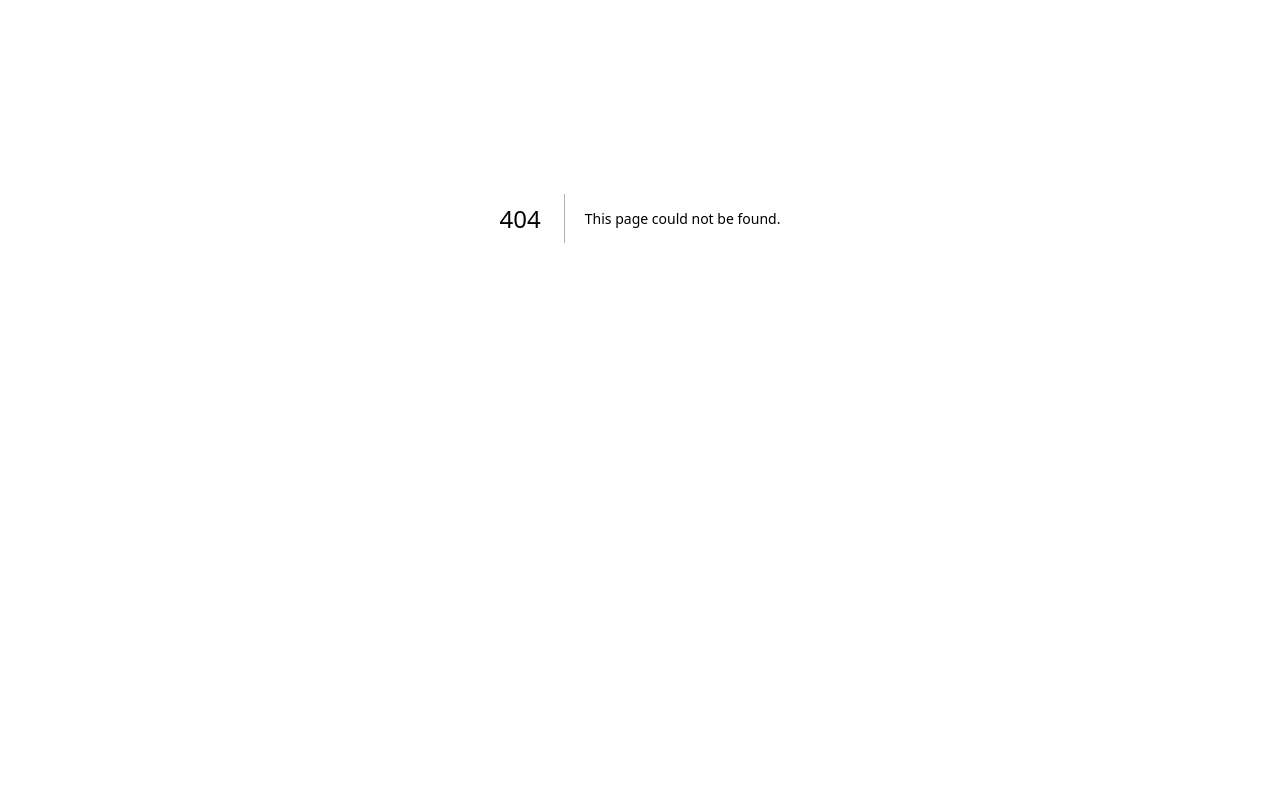
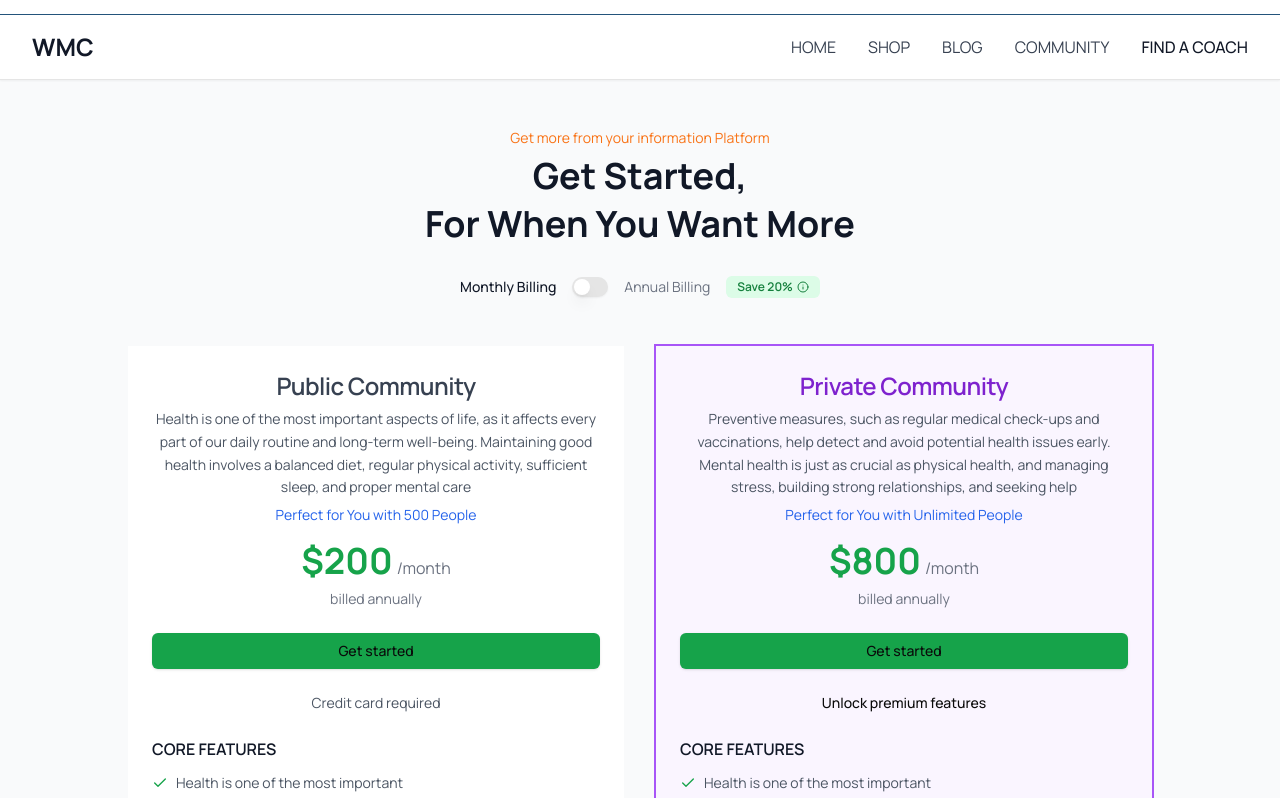
Before and after one commit to FSDTeam-SAA/wellnessmclear-frontend, a Next.js app: page /plans in a window 1280 px wide. Before the commit this address had no page. Shown: the part 182-980 px from the top of the page. Before the commit the page ends 800 px from the top, so only its background shows below. Built offline with nearby package versions, Linux system fonts and the light colour scheme.

Commit message:
add plan page

```diff
--- a/src/app/(website)/all-coach/[id]/page.tsx
+++ b/src/app/(website)/all-coach/[id]/page.tsx
@@ -23,7 +23,7 @@ const coachData = {
     experience:
       "Lorem ipsum dolor sit amet, consectetur adipiscing elit, sed do eiusmod tempor incididunt ut labore et dolore magna aliqua. Ut enim ad minim veniam, quis nostrud exercitation ullamco laboris nisi ut aliquip ex ea commodo consequat. Duis aute irure dolor si",
     skills: {
-      "Medical Skills": 95,
+      "Medical Skills": 99,
       "Communication Skills": 100,
       "Patients Care": 98,
       "Career Overview": 95,
--- /dev/null
+++ b/src/app/(website)/plans/page.tsx
@@ -0,0 +1,216 @@
+"use client"
+
+import { useState } from "react"
+import { Button } from "@/components/ui/button"
+import { Card, CardContent, CardHeader, CardTitle } from "@/components/ui/card"
+import { Switch } from "@/components/ui/switch"
+import { Badge } from "@/components/ui/badge"
+import { Check, X, Info } from "lucide-react"
+import Link from "next/link"
+import { useRouter } from "next/navigation"
+
+export default function PlansPage() {
+  const router = useRouter()
+  const [isAnnual, setIsAnnual] = useState(false)
+  const [selectedPlan, setSelectedPlan] = useState<string | null>(null)
+
+  const plans = [
+    {
+      id: "public",
+      name: "Public Community",
+      description:
+        "Health is one of the most important aspects of life, as it affects every part of our daily routine and long-term well-being. Maintaining good health involves a balanced diet, regular physical activity, sufficient sleep, and proper mental care",
+      monthlyPrice: 200,
+      annualPrice: 1920, // 20% discount
+      features: [
+        "Health is one of the most important",
+        "Health is one of the most important",
+        "Health is one of the most important",
+        "Health is one of the most important",
+      ],
+      premiumFeatures: [
+        "Preventive measures, such as regular",
+        "Preventive measures, such as regular",
+        "Preventive measures, such as regular",
+        "Preventive measures, such as regular",
+      ],
+      popular: false,
+      userLimit: "500 People",
+    },
+    {
+      id: "private",
+      name: "Private Community",
+      description:
+        "Preventive measures, such as regular medical check-ups and vaccinations, help detect and avoid potential health issues early. Mental health is just as crucial as physical health, and managing stress, building strong relationships, and seeking help",
+      monthlyPrice: 800,
+      annualPrice: 6400, // 20% discount
+      features: [
+        "Health is one of the most important",
+        "Health is one of the most important",
+        "Health is one of the most important",
+        "Health is one of the most important",
+      ],
+      premiumFeatures: [
+        "Preventive measures, such as regular",
+        "Preventive measures, such as regular",
+        "Preventive measures, such as regular",
+        "Preventive measures, such as regular",
+      ],
+      popular: true,
+      userLimit: "Unlimited People",
+    },
+  ]
+
+  const handlePlanSelect = (planId: string) => {
+    const plan = plans.find((p) => p.id === planId)
+    if (!plan) return
+
+    const planData = {
+      planId,
+      planName: plan.name,
+      billingType: isAnnual ? "annual" : "monthly",
+      price: isAnnual ? plan.annualPrice : plan.monthlyPrice,
+      originalPrice: isAnnual ? plan.monthlyPrice * 12 : plan.monthlyPrice,
+      discount: isAnnual ? plan.monthlyPrice * 12 - plan.annualPrice : 0,
+      userLimit: plan.userLimit,
+    }
+
+    console.log("Selected Plan Data:", planData)
+
+    // Store plan data for payment page
+    localStorage.setItem("selectedPlan", JSON.stringify(planData))
+
+    // Navigate to payment page
+    router.push("/payment")
+  }
+
+  return (
+    <div className="min-h-screen bg-gray-50">
+      {/* Header */}
+      <header className="bg-white shadow-sm border-b">
+        <div className="max-w-7xl mx-auto px-4 sm:px-6 lg:px-8 py-4">
+          <div className="flex items-center justify-between">
+            <Link href="/" className="text-2xl font-bold text-gray-900">
+              WMC
+            </Link>
+            <nav className="hidden md:flex space-x-8">
+              <Link href="/" className="text-gray-700 hover:text-gray-900">
+                HOME
+              </Link>
+              <Link href="/shop" className="text-gray-700 hover:text-gray-900">
+                SHOP
+              </Link>
+              <Link href="/blog" className="text-gray-700 hover:text-gray-900">
+                BLOG
+              </Link>
+              <Link href="/community" className="text-gray-700 hover:text-gray-900">
+                COMMUNITY
+              </Link>
+              <Link href="/" className="text-gray-900 font-medium">
+                FIND A COACH
+              </Link>
+            </nav>
+          </div>
+        </div>
+      </header>
+
+      <div className="max-w-6xl mx-auto px-4 sm:px-6 lg:px-8 py-12">
+        {/* Header Section */}
+        <div className="text-center mb-12">
+          <p className="text-orange-500 text-sm mb-2">Get more from your information Platform</p>
+          <h1 className="text-4xl font-bold text-gray-900 mb-2">Get Started,</h1>
+          <h2 className="text-4xl font-bold text-gray-900 mb-8">For When You Want More</h2>
+
+          {/* Billing Toggle */}
+          <div className="flex items-center justify-center gap-4 mb-12">
+            <span className={`text-sm ${!isAnnual ? "text-gray-900 font-medium" : "text-gray-500"}`}>
+              Monthly Billing
+            </span>
+            <Switch checked={isAnnual} onCheckedChange={setIsAnnual} className="data-[state=checked]:bg-blue-600" />
+            <span className={`text-sm ${isAnnual ? "text-gray-900 font-medium" : "text-gray-500"}`}>
+              Annual Billing
+            </span>
+            <Badge variant="secondary" className="bg-green-100 text-green-700">
+              Save 20% <Info className="h-3 w-3 ml-1" />
+            </Badge>
+          </div>
+        </div>
+
+        {/* Plans Grid */}
+        <div className="grid grid-cols-1 lg:grid-cols-2 gap-8 max-w-5xl mx-auto">
+          {plans.map((plan) => (
+            <Card
+              key={plan.id}
+              className={`relative ${plan.popular ? "ring-2 ring-purple-500 bg-purple-50" : "bg-white"} hover:shadow-lg transition-shadow`}
+            >
+              <CardHeader className="text-center pb-4">
+                <CardTitle className={`text-2xl ${plan.popular ? "text-purple-700" : "text-gray-700"}`}>
+                  {plan.name}
+                </CardTitle>
+                <p className="text-sm text-gray-600 mt-4 leading-relaxed">{plan.description}</p>
+                <p className="text-blue-600 text-sm mt-4">Perfect for You with {plan.userLimit}</p>
+              </CardHeader>
+
+              <CardContent className="space-y-6">
+                {/* Pricing */}
+                <div className="text-center">
+                  <div className="flex items-baseline justify-center gap-1">
+                    <span className="text-4xl font-bold text-green-600">
+                      ${isAnnual ? plan.annualPrice : plan.monthlyPrice}
+                    </span>
+                    <span className="text-gray-500">/{isAnnual ? "year" : "month"}</span>
+                  </div>
+                  {isAnnual && (
+                    <Badge variant="secondary" className="bg-green-100 text-green-700 mt-2">
+                      Save 20%
+                    </Badge>
+                  )}
+                  <p className="text-sm text-gray-500 mt-2">billed annually</p>
+                </div>
+
+                {/* Get Started Button */}
+                <Button className="w-full bg-green-600 hover:bg-green-700" onClick={() => handlePlanSelect(plan.id)}>
+                  Get started
+                </Button>
+
+                {plan.id === "public" && <p className="text-center text-sm text-gray-600">Credit card required</p>}
+
+                {plan.id === "private" && <p className="text-center text-sm font-medium">Unlock premium features</p>}
+
+                {/* Core Features */}
+                <div>
+                  <h4 className="font-semibold text-gray-900 mb-3">CORE FEATURES</h4>
+                  <div className="space-y-2">
+                    {plan.features.map((feature, index) => (
+                      <div key={index} className="flex items-start gap-2">
+                        <Check className="h-4 w-4 text-green-600 mt-0.5 flex-shrink-0" />
+                        <span className="text-sm text-gray-600">{feature}</span>
+                      </div>
+                    ))}
+                  </div>
+                </div>
+
+                {/* Premium Features */}
+                <div>
+                  <h4 className="font-semibold text-blue-600 mb-3">PREMIUM FEATURES</h4>
+                  <div className="space-y-2">
+                    {plan.premiumFeatures.map((feature, index) => (
+                      <div key={index} className="flex items-start gap-2">
+                        {plan.id === "private" ? (
+                          <Check className="h-4 w-4 text-green-600 mt-0.5 flex-shrink-0" />
+                        ) : (
+                          <X className="h-4 w-4 text-red-500 mt-0.5 flex-shrink-0" />
+                        )}
+                        <span className="text-sm text-gray-600">{feature}</span>
+                      </div>
+                    ))}
+                  </div>
+                </div>
+              </CardContent>
+            </Card>
+          ))}
+        </div>
+      </div>
+    </div>
+  )
+}
```
